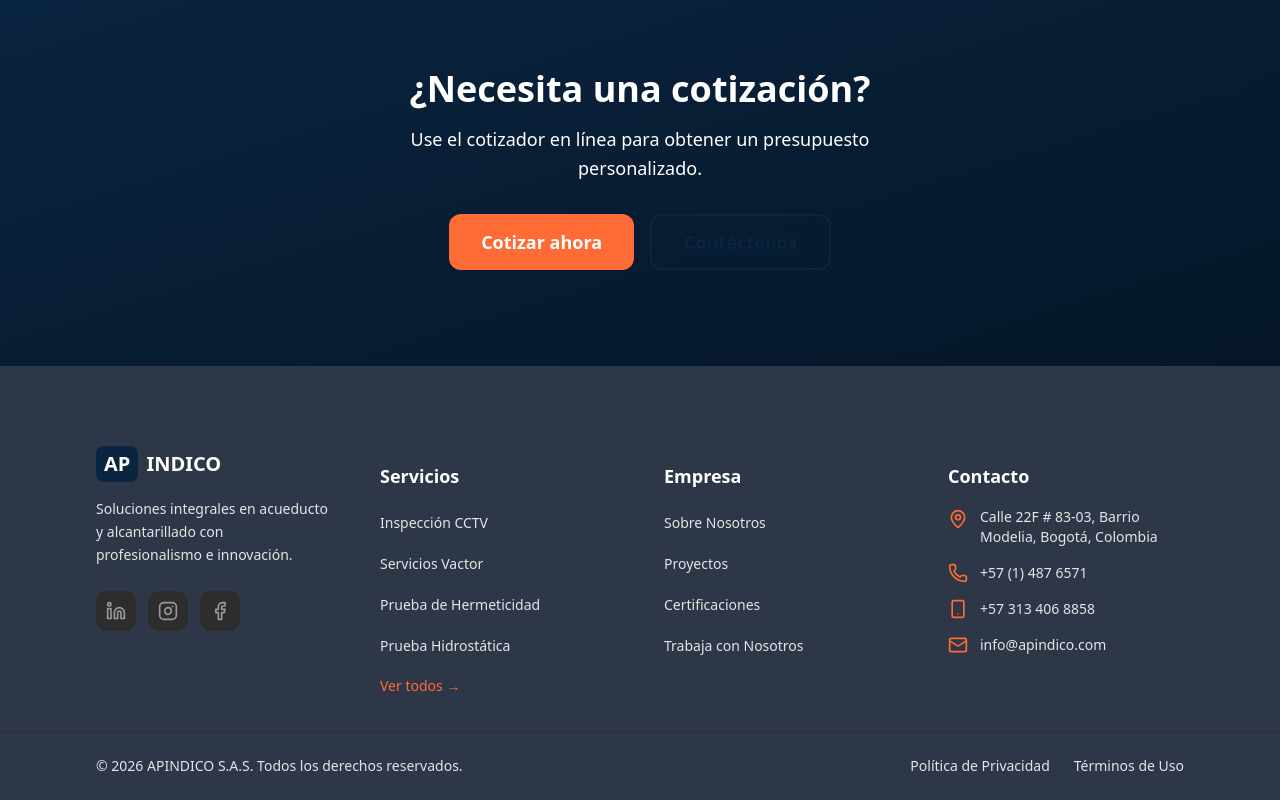
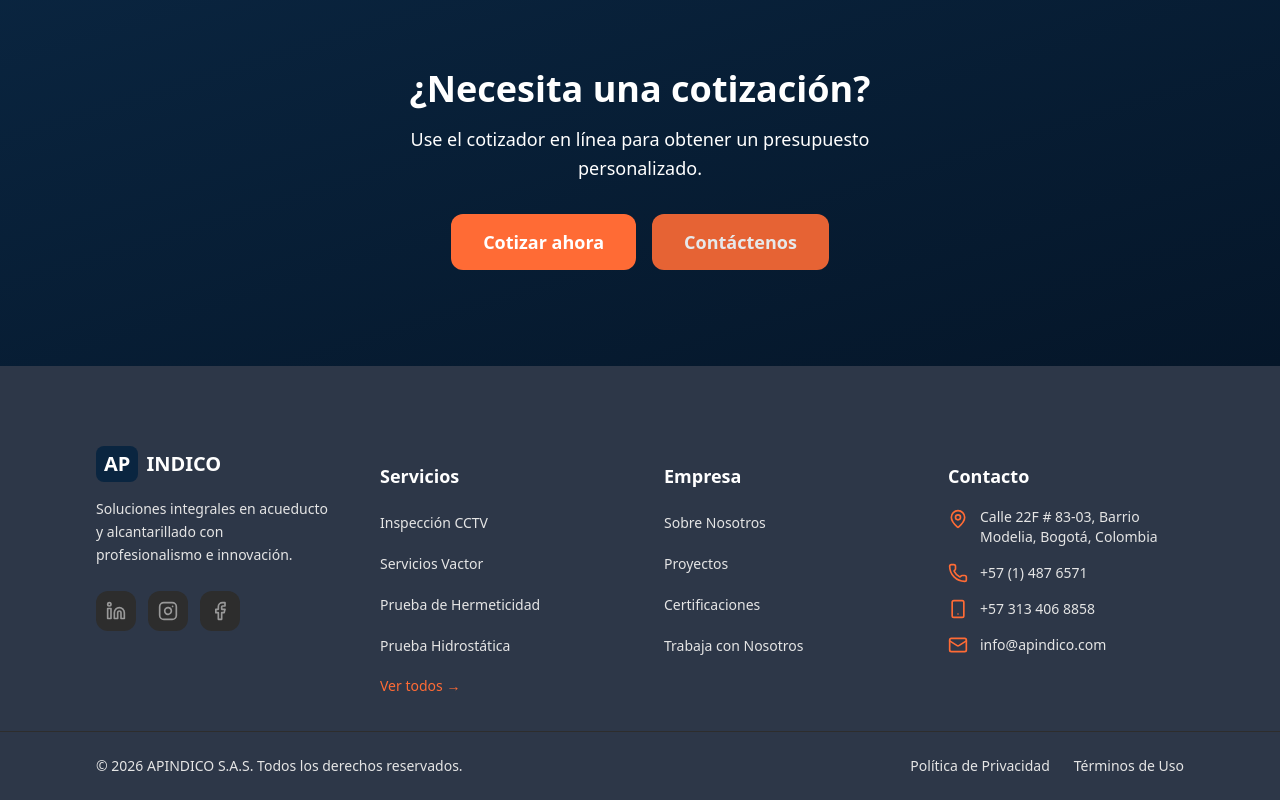
Before and after one commit to Hecpac/Apindico, a Next.js app: page /servicios in a window 1280 px wide. Shown: the part 2954-3754 px from the top of the page. Built offline with nearby package versions, Linux system fonts and the light colour scheme.

Commit message:
Align servicios CTA button colors

```diff
--- a/src/app/servicios/page.tsx
+++ b/src/app/servicios/page.tsx
@@ -129,7 +129,12 @@ export default function ServiciosPage() {
               <Button variant="cta" size="lg" asChild>
                 <Link href="/cotizador">{copy.services.index.quoteCta}</Link>
               </Button>
-              <Button variant="secondary" size="lg" asChild>
+              <Button
+                variant="cta"
+                size="lg"
+                className="opacity-90 hover:opacity-100"
+                asChild
+              >
                 <Link href="/contacto">{copy.services.index.contactCta}</Link>
               </Button>
             </div>
```
